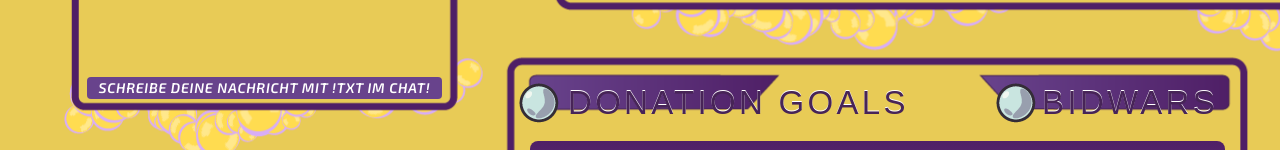
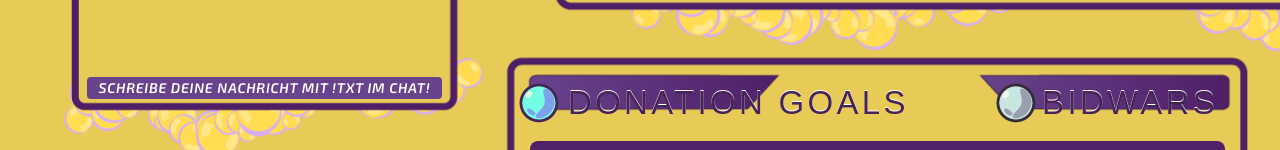
Before and after one commit to UltraMarlin/woc-utilities, a React (Vite) app: page /streaming/obs-intermission in a window 1280 px wide. Shown: the part 650-800 px from the top of the page. Built offline with nearby package versions, Linux system fonts and the light colour scheme; no server answers; a web font is replaced by a local one.

Commit message:
feat: add layout bidwar styling and rotation logic with goals

```diff
--- a/src/components/obs-layout/IntermissionIndicator.tsx
+++ b/src/components/obs-layout/IntermissionIndicator.tsx
@@ -13,7 +13,7 @@ export const IntermissionIndicator = ({
   return (
     <img
       className={cn(
-        "transition-[filter]",
+        "transition-[filter] duration-[800ms]",
         { "grayscale-[0.8]": !active },
         className
       )}
--- a/src/components/obs-layout/LayoutBidwarWidget/LayoutBidwarOptionText.tsx
+++ b/src/components/obs-layout/LayoutBidwarWidget/LayoutBidwarOptionText.tsx
@@ -1,7 +1,7 @@
 import { useEffect, useRef, useState } from "react";
 
 type LayoutBidwarOptionTextProps = {
-  maxWidth: number;
+  maxWidth?: number;
   text: string;
 };
 
@@ -13,12 +13,22 @@ export const LayoutBidwarOptionText = ({
   const spanRef = useRef<HTMLSpanElement>(null);
 
   useEffect(() => {
-    if (!spanRef.current) return;
-    const difference = spanRef.current.getBoundingClientRect().width - maxWidth;
-    if (difference + 8 <= 0) return;
-    setStyles({
-      "--max-scroll-x": `-${difference + 14}px`,
-    } as React.CSSProperties);
+    const span = spanRef.current;
+    if (!span) return;
+    const observer = new ResizeObserver(() => {
+      const availableWidth = maxWidth ?? span.parentElement?.clientWidth ?? 0;
+      const difference = span.getBoundingClientRect().width - availableWidth;
+      setStyles(
+        difference + 8 <= 0
+          ? undefined
+          : ({
+              "--max-scroll-x": `-${difference + 14}px`,
+            } as React.CSSProperties)
+      );
+    });
+    observer.observe(span);
+    if (span.parentElement) observer.observe(span.parentElement);
+    return () => observer.disconnect();
   }, [maxWidth, text]);
 
   return (
--- /dev/null
+++ b/src/hooks/useWidgetRotation.ts
@@ -0,0 +1,123 @@
+import { useEffect, useEffectEvent, useMemo, useState } from "react";
+
+import { useBidwarResults } from "./useBidwarResults";
+
+export type WidgetRotationWindow = "donationGoals" | "bidwars";
+
+export type WidgetRotationTimings = {
+  goalsPhaseDuration: number;
+  bidwarDuration: number;
+  maxBidwarPhaseDuration: number;
+  switchDuration: number;
+};
+
+type BidwarsState = {
+  window: "bidwars";
+  queue: number[];
+  index: number;
+  bidwarDuration: number;
+};
+
+type RotationState =
+  | { window: "donationGoals" }
+  | { window: null; next: "bidwars" }
+  | { window: null; next: "donationGoals"; lastBidwarId: number }
+  | BidwarsState;
+
+const advanceBidwar = (
+  state: BidwarsState,
+  activeBidwarIds: number[]
+): RotationState => {
+  const nextIndex = state.queue.findIndex(
+    (id, index) => index > state.index && activeBidwarIds.includes(id)
+  );
+  if (nextIndex !== -1) return { ...state, index: nextIndex };
+  return {
+    window: null,
+    next: "donationGoals",
+    lastBidwarId: state.queue[state.index],
+  };
+};
+
+const getNextState = (
+  state: RotationState,
+  activeBidwarIds: number[],
+  bidwarDuration: number,
+  maxBidwarPhaseDuration: number
+): RotationState => {
+  if (state.window === "bidwars") return advanceBidwar(state, activeBidwarIds);
+  if (state.window === "donationGoals") {
+    if (activeBidwarIds.length === 0) return { window: "donationGoals" };
+    return { window: null, next: "bidwars" };
+  }
+  if (state.next === "donationGoals" || activeBidwarIds.length === 0)
+    return { window: "donationGoals" };
+  return {
+    window: "bidwars",
+    queue: activeBidwarIds,
+    index: 0,
+    bidwarDuration: Math.min(
+      bidwarDuration,
+      maxBidwarPhaseDuration / activeBidwarIds.length
+    ),
+  };
+};
+
+export const useWidgetRotation = ({
+  goalsPhaseDuration,
+  bidwarDuration,
+  maxBidwarPhaseDuration,
+  switchDuration,
+}: WidgetRotationTimings) => {
+  const [state, setState] = useState<RotationState>({
+    window: "donationGoals",
+  });
+
+  const { data: bidwarResults } = useBidwarResults();
+  const activeBidwarIds = useMemo(
+    () =>
+      bidwarResults?.results
+        .filter((bidwar) => bidwar.status === "active")
+        .map((bidwar) => bidwar.id) ?? [],
+    [bidwarResults]
+  );
+
+  if (
+    state.window === "bidwars" &&
+    !activeBidwarIds.includes(state.queue[state.index])
+  ) {
+    setState(advanceBidwar(state, activeBidwarIds));
+  }
+
+  const phaseDuration =
+    state.window === "donationGoals"
+      ? goalsPhaseDuration
+      : state.window === "bidwars"
+        ? state.bidwarDuration
+        : switchDuration;
+
+  const endPhase = useEffectEvent(() => {
+    setState(
+      getNextState(
+        state,
+        activeBidwarIds,
+        bidwarDuration,
+        maxBidwarPhaseDuration
+      )
+    );
+  });
+
+  useEffect(() => {
+    const timeout = setTimeout(endPhase, phaseDuration);
+    return () => clearTimeout(timeout);
+  }, [state, phaseDuration]);
+
+  const currentBidwarId =
+    state.window === "bidwars"
+      ? state.queue[state.index]
+      : state.window === null && state.next === "donationGoals"
+        ? state.lastBidwarId
+        : activeBidwarIds[0];
+
+  return { activeWindow: state.window, currentBidwarId };
+};
--- a/src/pages/WidgetObsIntermission.tsx
+++ b/src/pages/WidgetObsIntermission.tsx
@@ -3,6 +3,7 @@ import cn from "classnames";
 import { useSearchParams } from "react-router-dom";
 
 import { Donation, DonationSorting, useDonations } from "../hooks/useDonations";
+import { useWidgetRotation } from "../hooks/useWidgetRotation";
 
 import { SmashText } from "../components/SmashText";
 import { DonationAlert } from "../components/obs-layout/DonationAlert";
@@ -37,12 +38,18 @@ const getHeaderSrc = (type: string, language: "de" | "en") => {
   return headerPause;
 };
 
-const SWITCH_BIDWAR_GOAL_INTERVAL = 70;
+const GOALS_PHASE_DURATION = 60 * 1000;
+const BIDWAR_DURATION = 15 * 1000;
+const MAX_BIDWAR_PHASE_DURATION = 75 * 1000;
+const SWITCH_DURATION = 1000;
 
 export const WidgetObsIntermission = () => {
-  const [activeWindow] = useState<"donationGoals" | "bidwars" | null>(
-    "donationGoals"
-  );
+  const { activeWindow, currentBidwarId } = useWidgetRotation({
+    goalsPhaseDuration: GOALS_PHASE_DURATION,
+    bidwarDuration: BIDWAR_DURATION,
+    maxBidwarPhaseDuration: MAX_BIDWAR_PHASE_DURATION,
+    switchDuration: SWITCH_DURATION,
+  });
   const [donationAlertComment, setDonationAlertComment] = useState<
     string | null
   >();
@@ -181,13 +188,19 @@ export const WidgetObsIntermission = () => {
         shadowClassName="!top-[0.6px]"
         className="tracking-wides absolute left-[568px] top-[735px] text-[33px]/none uppercase tracking-widest"
       />
-      <IntermissionIndicator className="absolute left-[505px] top-[720px]" />
+      <IntermissionIndicator
+        className="absolute left-[505px] top-[720px]"
+        active={activeWindow === "donationGoals"}
+      />
       <SmashText
         text="Bidwars"
         shadowClassName="!top-[0.6px]"
         className="tracking-wides absolute right-[702px] top-[735px] text-[33px]/none uppercase tracking-widest"
       />
-      <IntermissionIndicator className="absolute right-[869px] top-[720px]" />
+      <IntermissionIndicator
+        className="absolute right-[869px] top-[720px]"
+        active={activeWindow === "bidwars"}
+      />
       <div className="absolute left-[514px] top-[760px] h-[246px] w-[726px]">
         <div
           className={cn(
@@ -208,7 +221,7 @@ export const WidgetObsIntermission = () => {
           )}
         >
           <IntermissionBidwarWidget
-            totalBidwarDuration={SWITCH_BIDWAR_GOAL_INTERVAL}
+            currentBidwarId={currentBidwarId}
             language={language}
           />
         </div>
--- a/src/pages/WidgetObsOverlay.tsx
+++ b/src/pages/WidgetObsOverlay.tsx
@@ -3,6 +3,7 @@ import { useEffect, useRef, useState } from "react";
 import cn from "classnames";
 
 import { Donation, DonationSorting, useDonations } from "../hooks/useDonations";
+import { useWidgetRotation } from "../hooks/useWidgetRotation";
 
 import { GoalWidgetOverlay } from "../components/obs-layout/GoalWidgetOverlay";
 import { LayoutDonationList } from "../components/obs-layout/LayoutDonationList";
@@ -19,7 +20,18 @@ import { preloadDonationGifs } from "../utils/widgets/donationAlertGifs";
 
 import obsOverlay from "../assets/layout/obs-overlay.png";
 
+const GOALS_PHASE_DURATION = 10 * 60 * 1000;
+const BIDWAR_DURATION = 60 * 1000;
+const MAX_BIDWAR_PHASE_DURATION = 4 * 60 * 1000;
+const SWITCH_DURATION = 2200;
+
 export const WidgetObsOverlay = () => {
+  const { activeWindow, currentBidwarId } = useWidgetRotation({
+    goalsPhaseDuration: GOALS_PHASE_DURATION,
+    bidwarDuration: BIDWAR_DURATION,
+    maxBidwarPhaseDuration: MAX_BIDWAR_PHASE_DURATION,
+    switchDuration: SWITCH_DURATION,
+  });
   const [donationGoalText, setDonationGoalText] = useState("");
   const [donationAlertComment, setDonationAlertComment] = useState<
     string | null
@@ -139,6 +151,8 @@ export const WidgetObsOverlay = () => {
             )}
             language={language}
             donationGoalsText={donationGoalText}
+            activeWindow={activeWindow}
+            currentBidwarId={currentBidwarId}
           />
           <div
             className={cn(
```
Also changed, not shown: src/components/obs-layout/IntermissionBidwarWidget.tsx (+19 -48 lines), src/components/obs-layout/LayoutBidwarWidget/LayoutBidwarWidget.tsx (+65 -69 lines).
